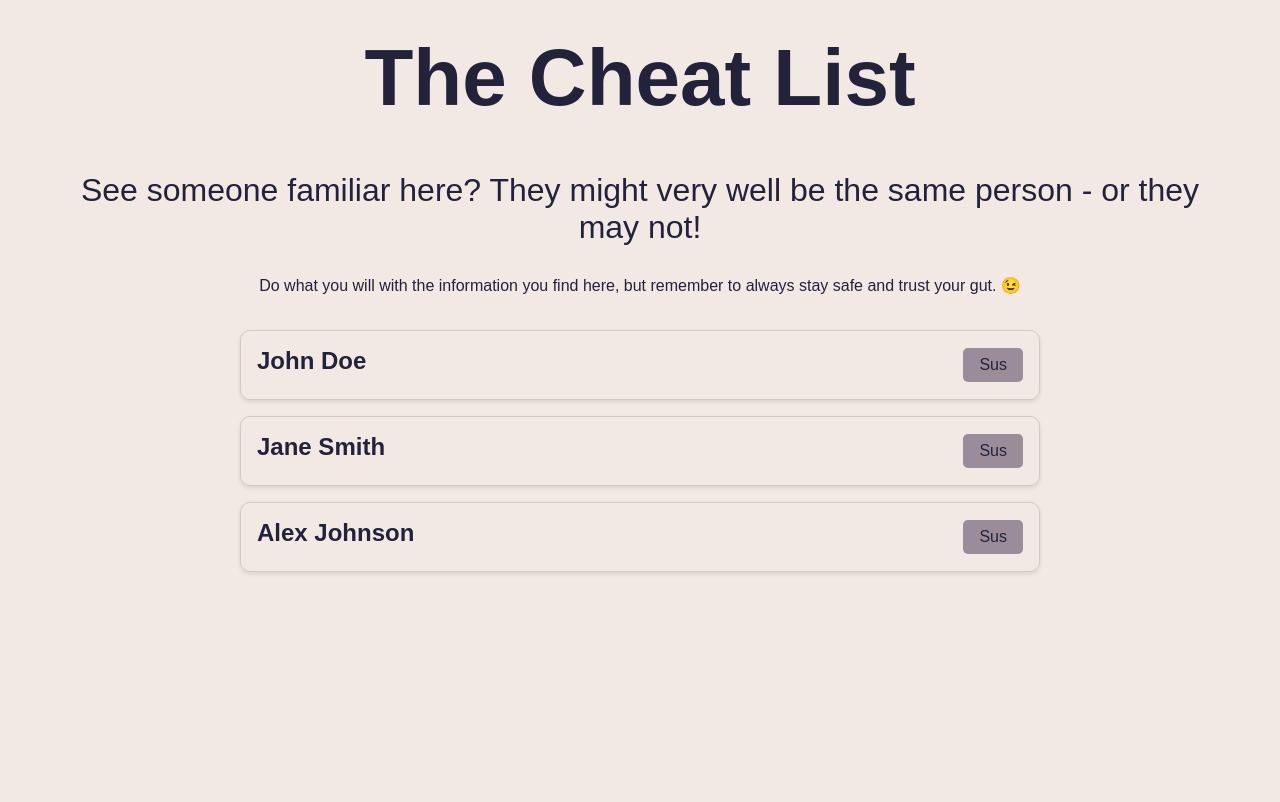
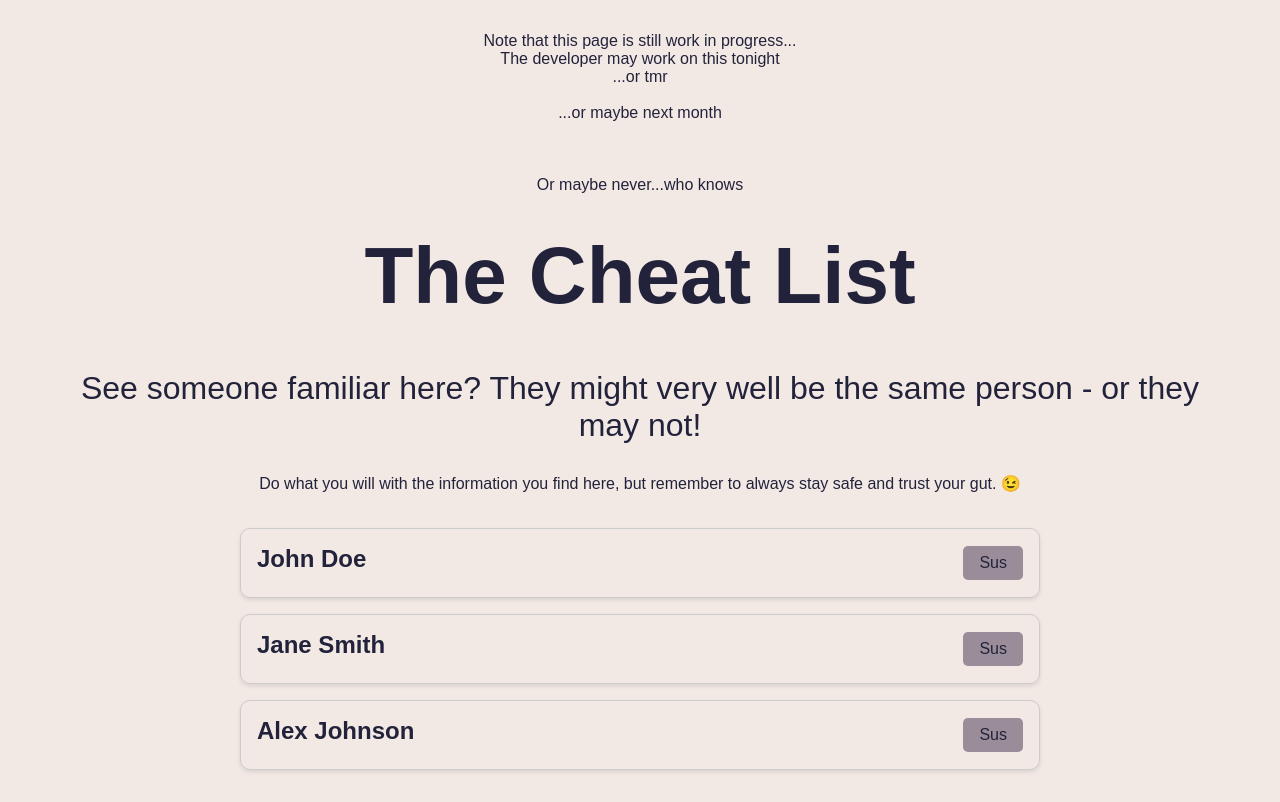
Before and after one commit to JasmineIsHere/the-dating-cheatsheet, a React (Create React App) app: page /cheatlist in a window 1280 px wide. Built offline with nearby package versions, Linux system fonts and the light colour scheme.

Commit message:
add disclaimer

```diff
--- a/src/pages/CheatList/index.jsx
+++ b/src/pages/CheatList/index.jsx
@@ -6,6 +6,13 @@ import { cheatersData } from '../../utils/staticData'
 const CheatList = () => {
     return (
         <CheatListPageContainer>
+            <span>Note that this page is still work in progress...</span>
+            <span>The developer may work on this tonight
+                <br/>...or tmr
+                <br/><br/>...or maybe next month</span>
+            <span><br/><br/><br/>Or maybe never...who knows</span>
+            <br></br>
+            <br></br>
             <MainHeaderText>The Cheat List</MainHeaderText>
             <SubHeaderText>See someone familiar here? They might very well be the same person - or they may not!
             </SubHeaderText>
```
